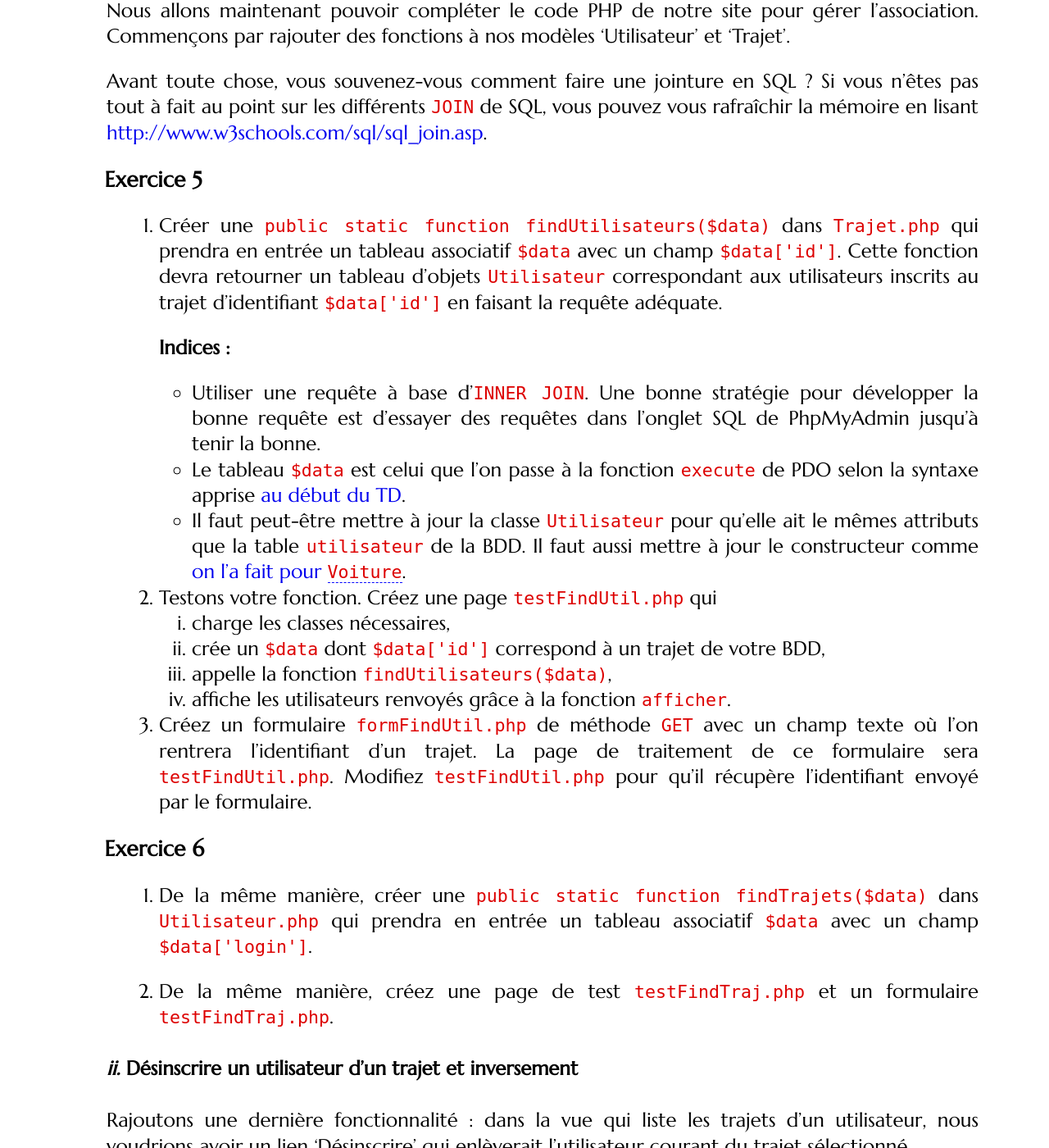
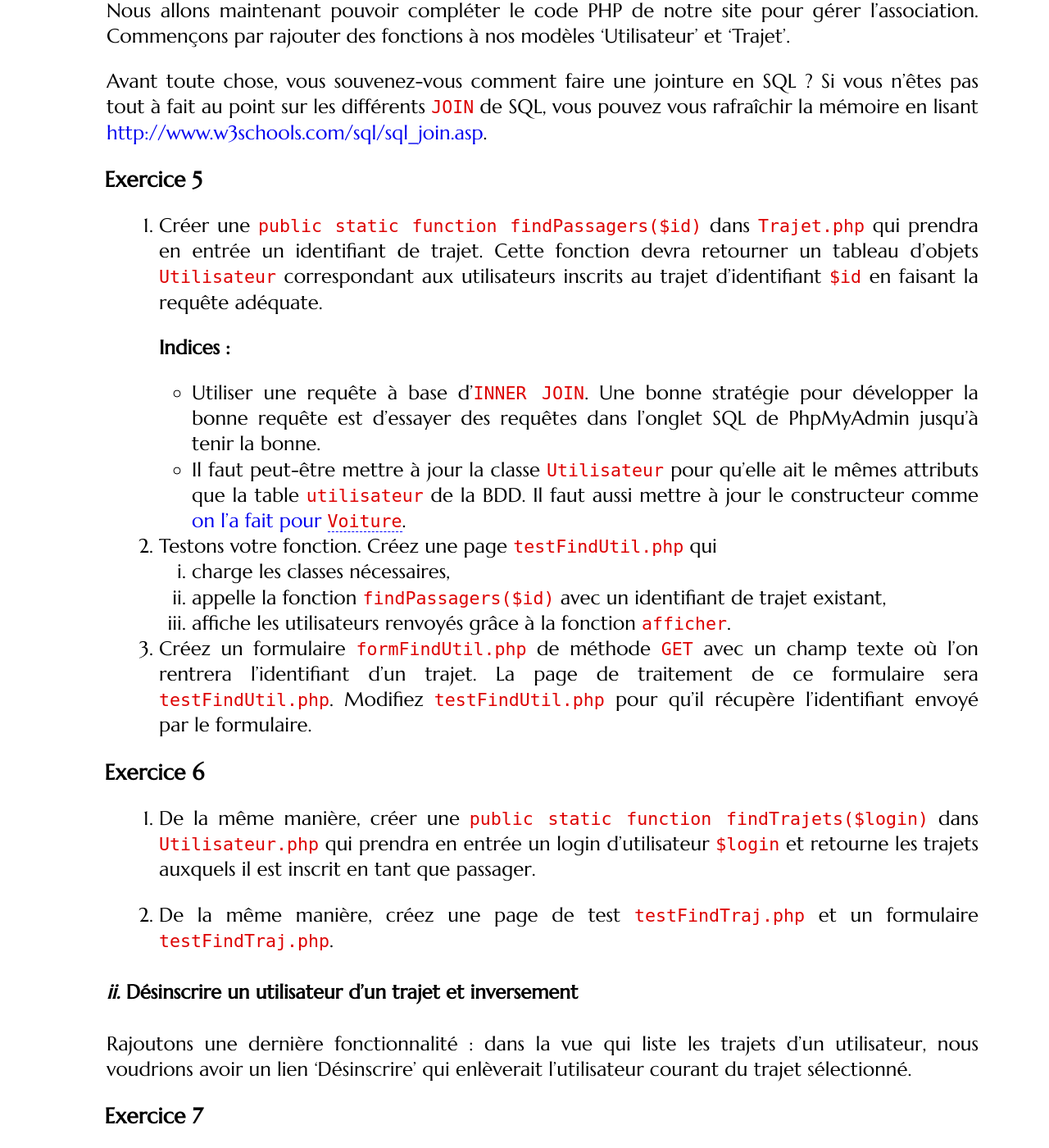
Before and after one commit to romainlebreton/R3.01-DeveloppementWeb, a Jekyll site: the page built from tutorials/tutorial3.md, in a window 1280 px wide and 1400 px high, scrolled down 6014 px. Shown: the whole window at 82% size. Built offline with Jekyll 4.4.1, drawn with Linux system fonts in a browser that asks for light colours; some web fonts are replaced.

Commit message:
findUtilisateurs($data) -> findPassagers($id)

```diff
--- a/tutorials/tutorial3.md
+++ b/tutorials/tutorial3.md
@@ -256,11 +256,10 @@ pouvez vous rafraîchir la mémoire en lisant
 
 <div class="exercise">
 
-1. Créer une `public static function findUtilisateurs($data)` dans
-   `Trajet.php` qui prendra en entrée un tableau associatif `$data` avec un
-   champ `$data['id']`. Cette fonction devra retourner un tableau d'objets
-   `Utilisateur` correspondant aux utilisateurs inscrits au trajet d'identifiant
-   `$data['id']` en faisant la requête adéquate.
+1. Créer une `public static function findPassagers($id)` dans `Trajet.php` qui
+   prendra en entrée un identifiant de trajet. Cette fonction devra retourner un
+   tableau d'objets `Utilisateur` correspondant aux utilisateurs inscrits au
+   trajet d'identifiant `$id` en faisant la requête adéquate.
 
    <!-- Pourquoi prendre $data et pas $trajet_id en paramètre ? -->
 
@@ -269,8 +268,6 @@ pouvez vous rafraîchir la mémoire en lisant
    * Utiliser une requête à base d'`INNER JOIN`. Une bonne stratégie
    pour développer la bonne requête est d'essayer des requêtes dans l'onglet SQL de
    PhpMyAdmin jusqu'à tenir la bonne.
-   * Le tableau `$data` est celui que l'on passe à la fonction `execute` de PDO
-     selon la syntaxe apprise [au début du TD](#requtes-prpares).
    * Il faut peut-être mettre à jour la classe `Utilisateur` pour qu'elle ait le
    mêmes attributs que la table `utilisateur` de la BDD. Il faut aussi mettre à
    jour le constructeur comme
@@ -278,9 +275,8 @@ pouvez vous rafraîchir la mémoire en lisant
 
 2. Testons votre fonction. Créez une page `testFindUtil.php` qui
    1. charge les classes nécessaires,
-   2. crée un `$data` dont `$data['id']` correspond à un trajet de votre
-   BDD,
-   3. appelle la fonction `findUtilisateurs($data)`,
+   3. appelle la fonction `findPassagers($id)` avec un identifiant de trajet
+      existant,
    4. affiche les utilisateurs renvoyés grâce à la fonction `afficher`.
 
 3. Créez un formulaire `formFindUtil.php` de méthode `GET` avec un champ texte
@@ -293,9 +289,9 @@ récupère l'identifiant envoyé par le formulaire.
 
 <div class="exercise">
 
-1. De la même manière, créer une `public static function findTrajets($data)` dans
-`Utilisateur.php` qui prendra en entrée un tableau associatif `$data` avec
-un champ `$data['login']`.
+1. De la même manière, créer une `public static function findTrajets($login)`
+dans `Utilisateur.php` qui prendra en entrée un login d'utilisateur `$login` et
+retourne les trajets auxquels il est inscrit en tant que passager.
 
 2.  De la même manière, créez une page de test `testFindTraj.php` et un
 formulaire `testFindTraj.php`.
```
